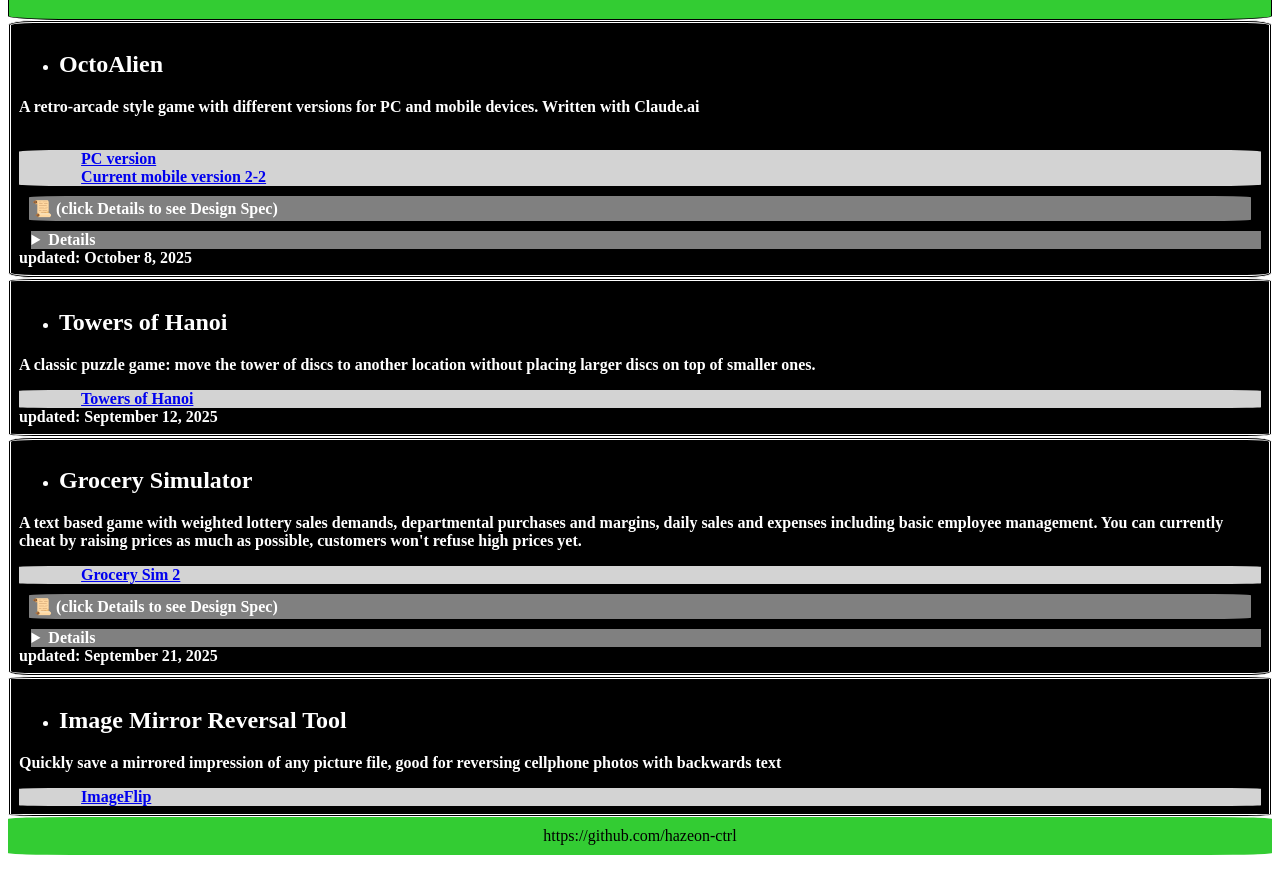
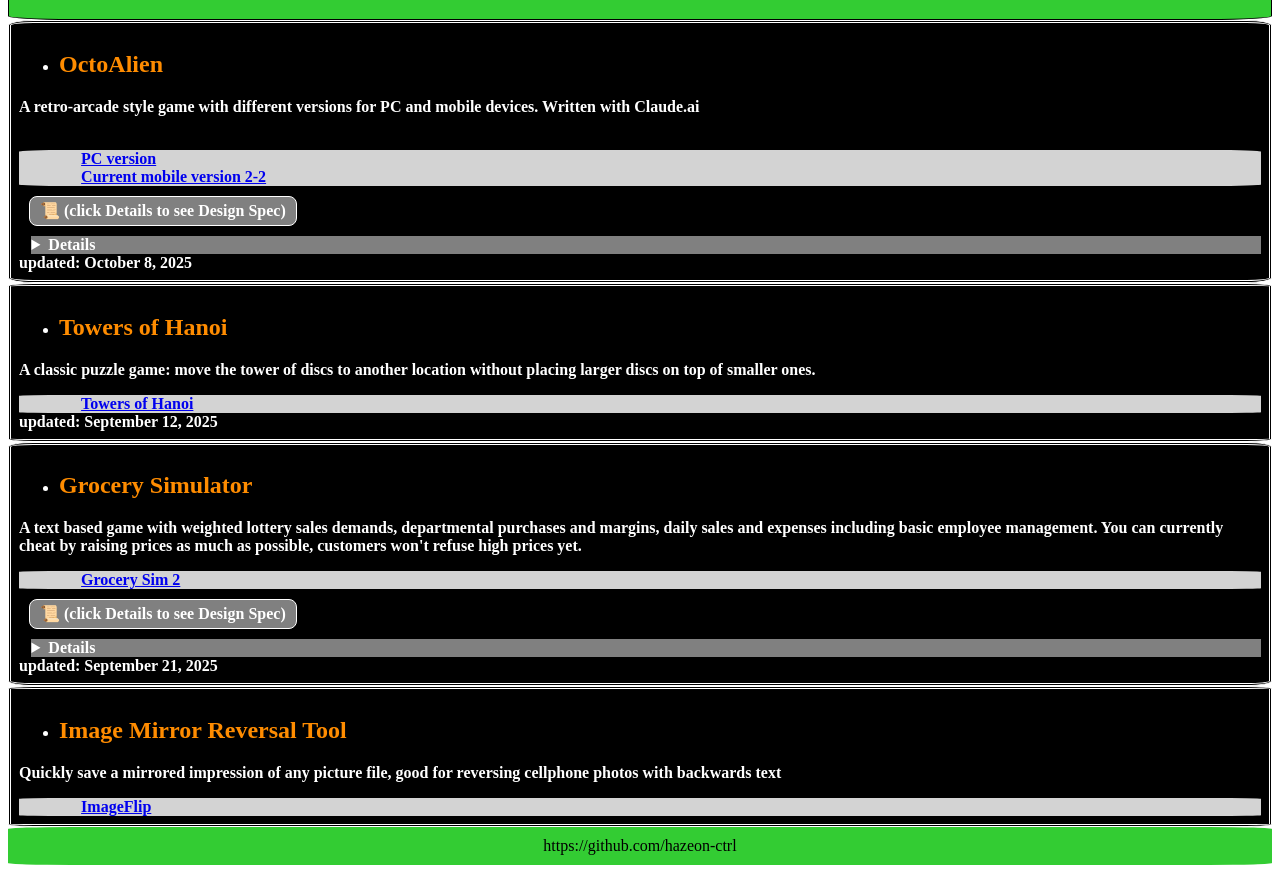
Before and after one commit to hazeon-ctrl/Project-Gallery, a plain HTML site: page index.html in a window 1280 px wide. Shown: the part 70-943 px from the top of the page. Drawn offline with Linux system fonts and the light colour scheme.

Commit message:
Add files via upload

```diff
--- a/style.css
+++ b/style.css
@@ -61,6 +61,10 @@ header {
 
 }
 
+h2 {
+    color: darkorange;
+}
+
 .links {
     background-color: lightgrey;
     border-radius: 4%;
@@ -85,15 +89,27 @@ footer{
 }
 
 .code-icon {
-    display: flex;
-    gap: 15px;
-    border-width: thin;
-    border-color: white;
+    display: inline-flex;
+    align-items: center;
+    justify-content: center;
+    gap: 10px;
+
+    /* Visual styling */
     background-color: grey;
-    padding: 3px;
+    color: white;
+    border: 1px solid white;
+    border-radius: 8px;
+    padding: 6px 10px;
     margin: 10px;
-    border-radius: 5%;
+
+    /* Font controls (this affects the emoji size) */
+    font-size: clamp(1rem, 1vw + 0.5rem, 1rem);
+    line-height: 1;
+
+    /* Optional subtle effect */
+    box-shadow: 0 2px 4px rgba(0, 0, 0, 0.3);
 }
+
 
 details {
     background-color: gray;
```
